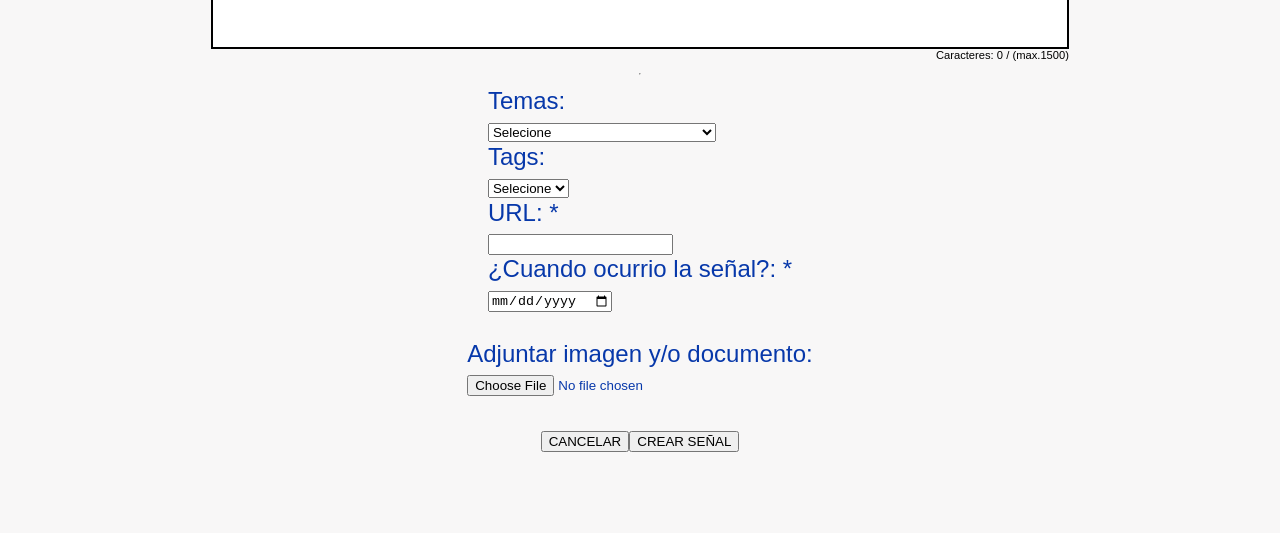
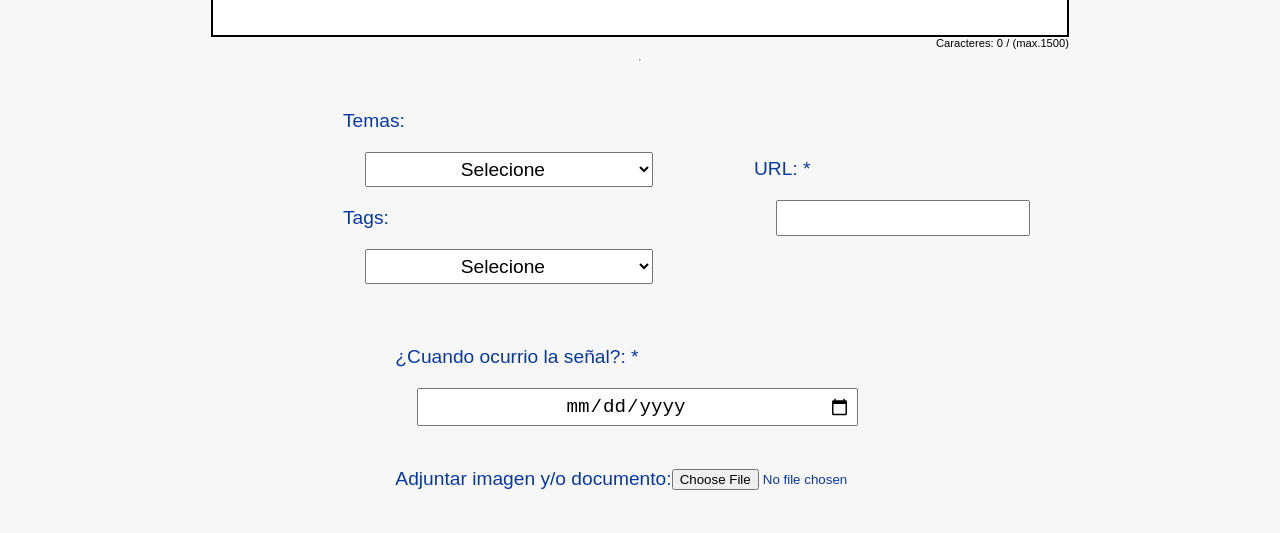
Before and after one commit to JohanitaM/backend-equipo-5, a React (Create React App) app in the folder mini-front/: page / in a window 1280 px wide. Shown: the part 397-930 px from the top of the page. Before the commit the page ends 849 px from the top, so only its background shows below. Built offline with nearby package versions, Linux system fonts and the light colour scheme; no server answers.

Commit message:
feat:" estilos segunda parte"

```diff
--- a/mini-front/src/componentes/Observatorios/Observatorios.jsx
+++ b/mini-front/src/componentes/Observatorios/Observatorios.jsx
@@ -75,10 +75,10 @@ export const Observatorios = () => {
         </div>
     </div><hr></hr>
 
-    <div>
+    <div className={group1}>
       <div>
-      <label htmlFor="temas">Temas:</label><br></br>
-        <select id="temas">
+      <label htmlFor="temas" className={group1}>Temas:</label><br></br>
+        <select id="temas" className= {group1__input}>
           <option>Selecione</option>
           <option>Nuevas formas de trabajo</option>
           <option>Las personas en el centro</option>
@@ -89,33 +89,39 @@ export const Observatorios = () => {
           <option>Gestion del desempeño</option>
         </select><br></br>
 
-        <label htmlFor="tags">Tags:</label><br></br>
-        <select id="tags">
+        <label htmlFor="tags" className={group1}>Tags:</label><br></br>
+        <select id="tags" className= {group1__input}>
           <option>Selecione</option>
           <option></option>
           <option></option>
           <option></option>
         </select>
       </div>
+
+
         <div>
-        <label htmlFor="url">URL: *</label><br></br>
-          <input id="url" type="url"></input><br></br>
+        <label htmlFor="url" className={group1}>URL: *</label><br></br>
+          <input id="url" type="url" className= {group1__input}></input><br></br>
         </div>
-        <div>
-        <label htmlFor="fecha-senal">¿Cuando ocurrio la señal?: *</label><br></br>
-        <input id="fecha-señal" type="date"></input>
-      </div>
+
     </div><br></br>
 
-    <div>
-      <label htmlFor="adjuntar-img">Adjuntar imagen y/o documento:</label><br></br>
+<div>
+        <div>
+        <label htmlFor="fecha-senal"  className={group1}>¿Cuando ocurrio la señal?: *</label><br></br>
+        <input id="fecha-señal" type="date"className= {group1__input}></input>
+      </div><br></br>
+
+
+    <div className={group1}>
+      <label htmlFor="adjuntar-img"> Adjuntar imagen y/o documento:  </label><br></br>
       <input type="file" />
     </div><br></br>
-
-    <div>
-      <button>CANCELAR</button>
+    </div>
+    <div><br></br>
+      <button  >CANCELAR</button>
       <button>CREAR SEÑAL</button>
-    </div>
+    </div><br></br><br></br>
     </form>
 
   )
--- a/mini-front/src/componentes/Observatorios/Observatorios.module.scss
+++ b/mini-front/src/componentes/Observatorios/Observatorios.module.scss
@@ -1,27 +1,27 @@
 @import "../../../src/styles/base/variables";
-body{
+body {
   background-color: rgb(248, 247, 247);
 }
 
-.form{
+.form {
   font-family: $font-tertiary;
   display: flex;
-flex-direction:column;
-font-size: $font-size-s;
-color:$primary-color;
+  flex-direction: column;
+  font-size: $font-size-sr;
+  color: $primary-color;
   font-weight: 500;
-padding: 0px 100px 0px  100px;
+  padding: 0px 100px 0px 100px;
   align-items: center;
 }
 
 .group1 {
-    display:inline-flex;
+  display: inline-flex;
   flex-direction: row;
   padding: 20px;
   align-items: center;
   margin-left: 40px;
 
-    &__input{
+  &__input {
     margin-left: 82px;
     width: 70%;
     font-size: $font-size-sr;
```
Also changed, not shown: mini-front/src/componentes/Buttons/Cancelar.jsx (added), mini-front/src/componentes/Buttons/Crear.jsx (added). Lines whose indentation alone changed are shown as unchanged.
